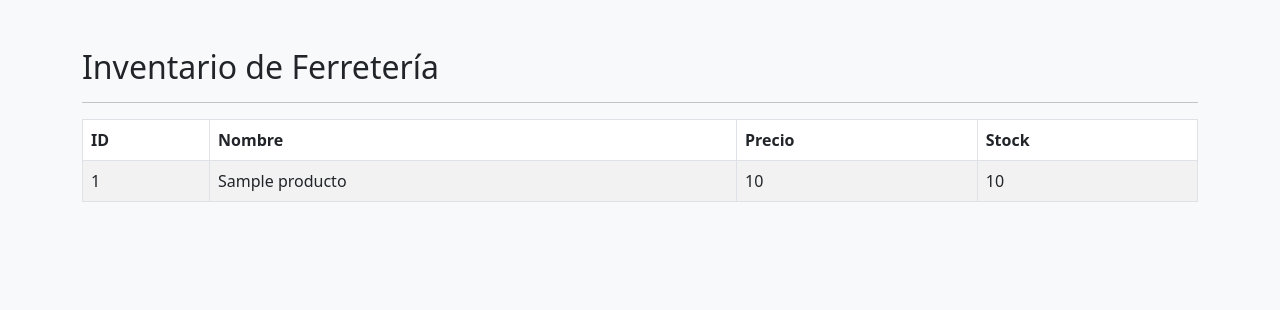
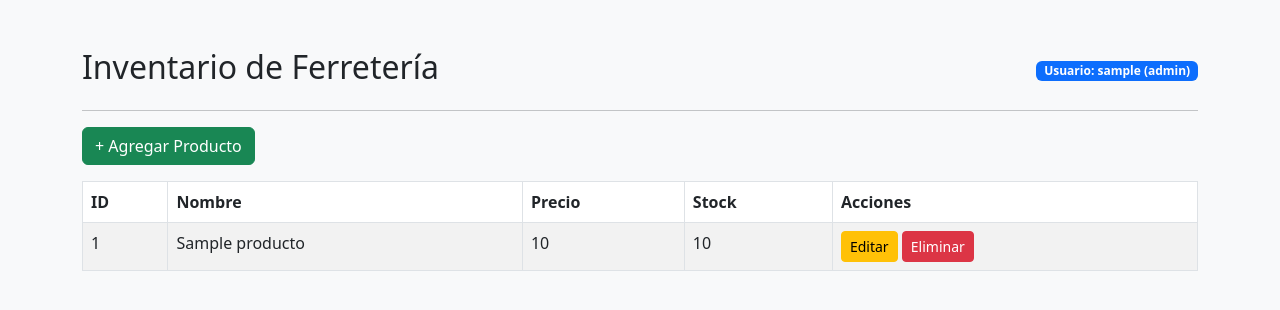
Before and after one commit to aranamontoyajostyn-maker/ferreteria_online, a PHP site: page /productos.php in a window 1280 px wide. Shown: the top 310 px of the page. Run offline with PHP 8.4, Linux system fonts and the light colour scheme; the visitor is signed in with stand-in values (Sample User, id 1); tables that the repository leaves empty or names only in its code hold one stand-in row (values such as "Sample post"); some libraries are stand-ins or nearby versions.

Commit message:
Mejora: Panel de productos dinamico segun rol de usuario

```diff
--- a/productos.php
+++ b/productos.php
@@ -1,14 +1,26 @@
 <?php
-// Comentario: Protegemos la página con el archivo auth.php
+// Incluimos la protección y la conexión
 include 'includes/auth.php';
 include 'config/conexion.php';
-// Incluimos nuestro header que contiene los CDN de Bootstrap y DataTables
+// Incluimos el header que ya creamos
 include 'includes/header.php';
 ?>
 
 <div class="container mt-5">
-    <h2>Inventario de Ferretería</h2>
+    <div class="d-flex justify-content-between align-items-center">
+        <h2>Inventario de Ferretería</h2>
+        <span class="badge bg-primary">Usuario: <?php echo $_SESSION['usuario']; ?> (<?php echo $_SESSION['rol']; ?>)</span>
+    </div>
     <hr>
+
+    <?php if ($_SESSION['rol'] == 'admin'): ?>
+        <div class="mb-3">
+            <button class="btn btn-success" data-bs-toggle="modal" data-bs-target="#modalProducto">
+                + Agregar Producto
+            </button>
+        </div>
+    <?php endif; ?>
+
     <table id="tablaProductos" class="table table-bordered table-striped">
         <thead>
             <tr>
@@ -16,6 +28,9 @@ include 'includes/header.php';
                 <th>Nombre</th>
                 <th>Precio</th>
                 <th>Stock</th>
+                <?php if ($_SESSION['rol'] == 'admin'): ?>
+                    <th>Acciones</th>
+                <?php endif; ?>
             </tr>
         </thead>
         <tbody>
@@ -26,8 +41,16 @@ include 'includes/header.php';
                         <td>{$row['id']}</td>
                         <td>{$row['nombre']}</td>
                         <td>{$row['precio']}</td>
-                        <td>{$row['stock']}</td>
-                      </tr>";
+                        <td>{$row['stock']}</td>";
+
+                // Si es admin, mostramos botones de edición/eliminación
+                if ($_SESSION['rol'] == 'admin') {
+                    echo "<td>
+                            <button class='btn btn-warning btn-sm'>Editar</button>
+                            <button class='btn btn-danger btn-sm'>Eliminar</button>
+                          </td>";
+                }
+                echo "</tr>";
             }
             ?>
         </tbody>
@@ -35,6 +58,6 @@ include 'includes/header.php';
 </div>
 
 <?php
-// Comentario: Incluimos el footer que tiene los scripts de DataTables
+// Incluimos el footer
 include 'includes/footer.php';
 ?>
```
